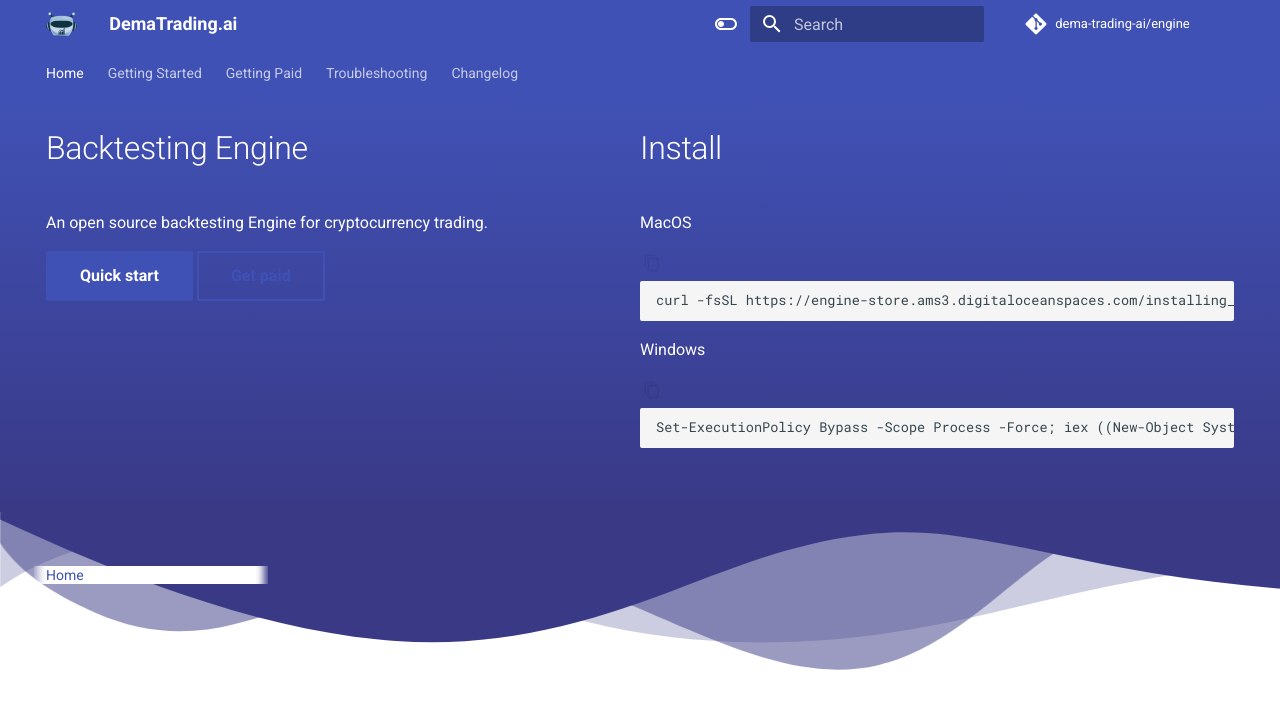
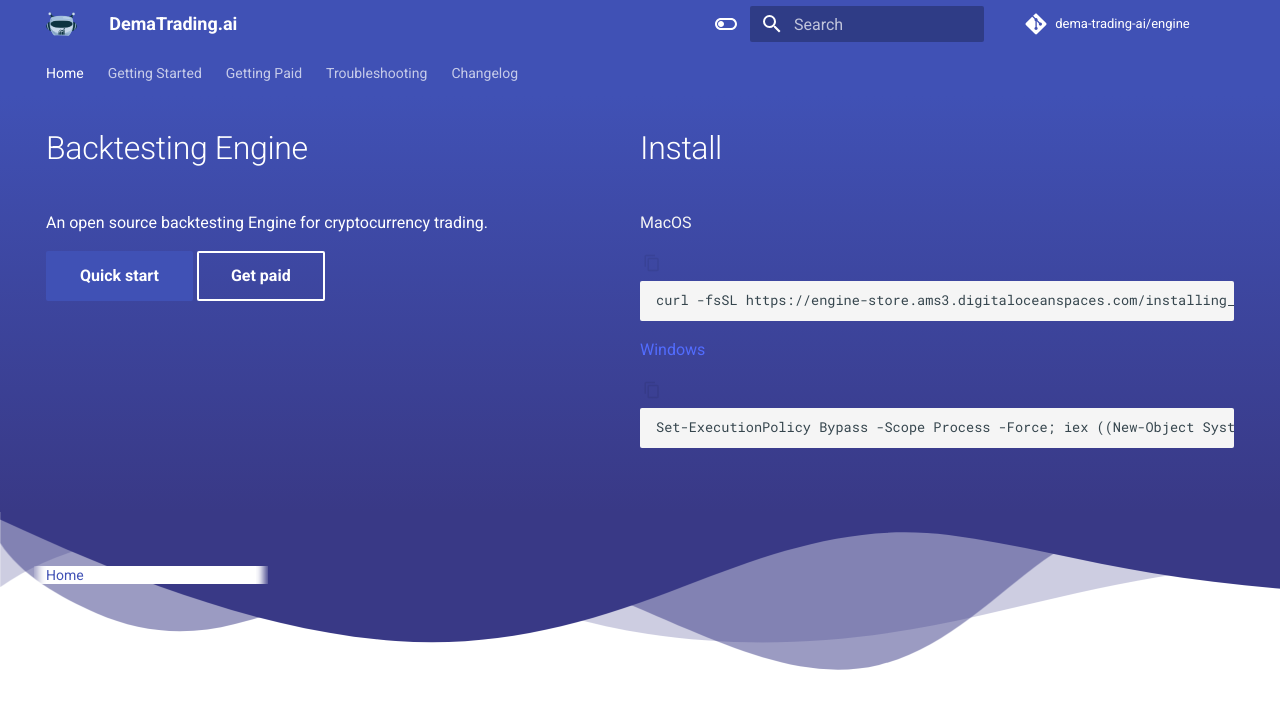
Before and after one commit to dema-trading-ai/docs, an MkDocs documentation site: the page built from docs/index.md, in a window 1280 px wide. Shown: the top 709 px of the page. Built offline with MkDocs 1.6.1 and Material for MkDocs 9.7.7, drawn with Linux system fonts in a browser that asks for light colours; comment, search, counter and statistics services are not loaded.

Commit message:
Fix low contrast buttons

```diff
--- a/custom-material/overrides/home.html
+++ b/custom-material/overrides/home.html
@@ -30,6 +30,28 @@ body {
     background: linear-gradient(#4051b5, #393986);
     color: white;
 }
+a#get-paid-button {
+    color: white;
+    border-color:white;
+}
+
+a#get-paid-button:hover {
+    color:inherit;
+    border-color:var(--md-accent-fg-color);
+}
+
+.install-command-label {
+    color:var(--md-accent-fg-color)!important;
+}
+
+.install-command-label:hover {
+    color:#f4f4f4!important;
+}
+
+#install-commands >input:checked+label {
+    border-color:white!important;
+    color:#f4f4f4!important;
+}
 h1 {
 }
 </style>
@@ -51,14 +73,14 @@ h1 {
                    class="md-button md-button--primary">
                     Quick start
                 </a>
-                <a href="{{ 'getting_paid/algocreatorpaid' | url }}" title="Getting paid" class="md-button">
+                <a href="{{ 'getting_paid/algocreatorpaid' | url }}" title="Getting paid" class="md-button" id="get-paid-button">
                     Get paid
                 </a>
             </div>
             <div class="mdx-hero__image">
                 <h1 style="color: white">Install</h1>
-                <div class="tabbed-set" data-tabs="1:2"><input checked="checked" id="__tabbed_1_1" name="__tabbed_1"
-                                                               type="radio"><label for="__tabbed_1_1">MacOS</label>
+                <div class="tabbed-set" id="install-commands" data-tabs="1:2"><input checked="checked" id="__tabbed_1_1" name="__tabbed_1"
+                                                               type="radio"><label for="__tabbed_1_1" class="install-command-label">MacOS</label>
                     <div class="tabbed-content">
                         <div class="highlight"><pre id="__code_0"><span></span><button class="md-clipboard md-icon"
                                                                                        title="Copy to clipboard"
@@ -67,7 +89,7 @@ h1 {
 </code></pre>
                         </div>
                     </div>
-                    <input id="__tabbed_1_2" name="__tabbed_1" type="radio"><label for="__tabbed_1_2">Windows</label>
+                    <input id="__tabbed_1_2" name="__tabbed_1" type="radio"><label for="__tabbed_1_2" class="install-command-label">Windows</label>
                     <div class="tabbed-content">
                         <div class="highlight"><pre id="__code_1"><span></span><button class="md-clipboard md-icon"
                                                                                        title="Copy to clipboard"
```
